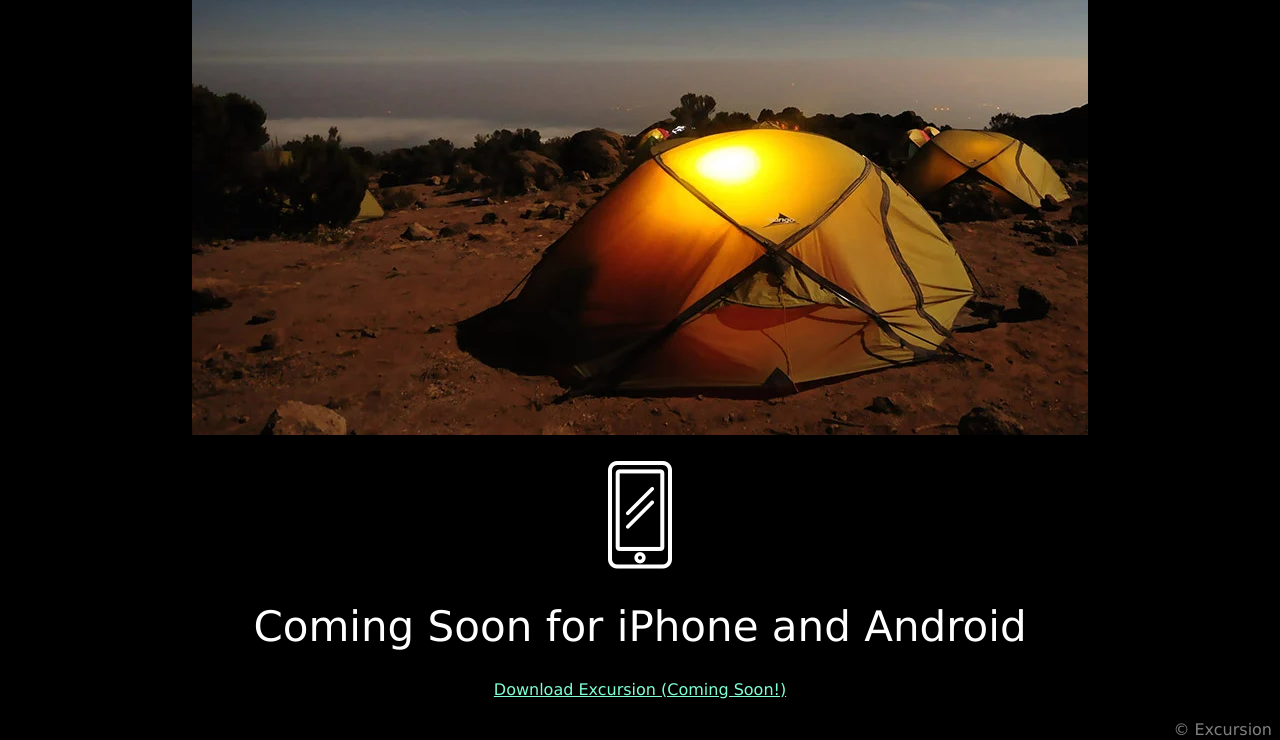
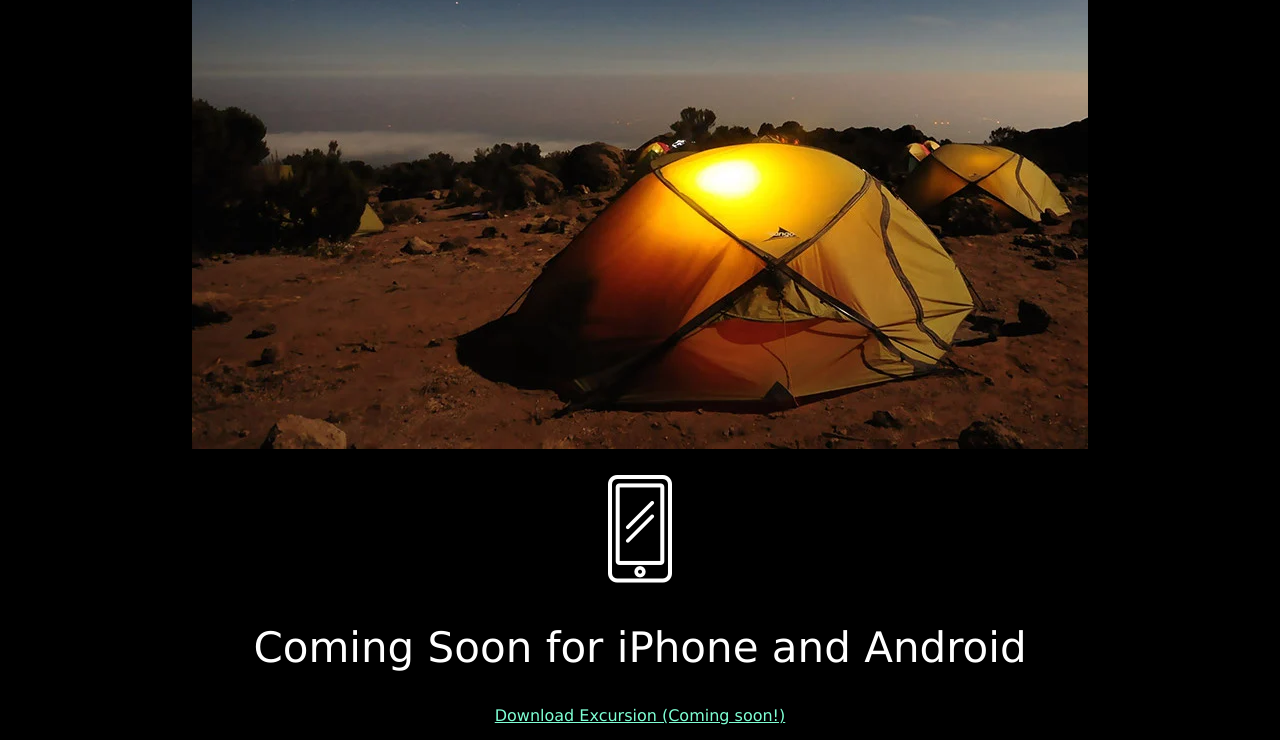
Before and after one commit to TomoFromEarth/excursion, a plain HTML site: page index.html in a window 1280 px wide. Shown: the part 561-1301 px from the top of the page. Drawn offline with Linux system fonts and the light colour scheme.

Commit message:
HTML changes and more CSS added

```diff
--- a/index.html
+++ b/index.html
@@ -10,7 +10,7 @@
     <body>
         <h1>Discover hidden places in the world around you</h1>
 
-        <p><a href="">Download Excursion (Coming Soon!)</a></p>
+        <p><a href="">Download Excursion (Coming soon!)</a></p>
 
         <video autoplay muted loop src="./resources/videos/excursion.mp4" type="video/mp4"></video>
 
@@ -24,8 +24,8 @@
 
         <h2>Coming Soon for iPhone and Android</h2>
 
-        <p><a href="">Download Excursion (Coming Soon!)</a></p>
+        <p><a href="">Download Excursion (Coming soon!)</a></p>
 
-        <div class="footer">© Excursion</div>
+        <div class="footer"><p>© Excursion</p></div>
     </body>
 </html>
--- a/resources/css/style.css
+++ b/resources/css/style.css
@@ -1,17 +1,20 @@
+html {
+    display: block;
+}
+
 body {
-    box-sizing: border-box;
     background-color: black;
     color: white;
     font-family: Verdana, sans-serif;
     text-align: center;
-
+    display: block;
+    margin: 8px;
 }
 
 h1 {
     font-size: 50px;
     font-weight: normal;
     display: block;
-    margin: 8px;
     margin-block-start: 0.67em;
     margin-block-end: 0.67em;
     margin-inline-start: 0px;
@@ -23,9 +26,8 @@ h2 {
     font-weight: 300;
     font-size: 42px;
     display: block;
-    margin: 8px;
-    margin-block-start: 0.67em;
-    margin-block-end: 0.67em;
+    margin-block-start: 0.83em;
+    margin-block-end: 0.83em;
     margin-inline-start: 0px;
     margin-inline-end: 0px;
 }
```
Also changed, not shown: 1 other file.
